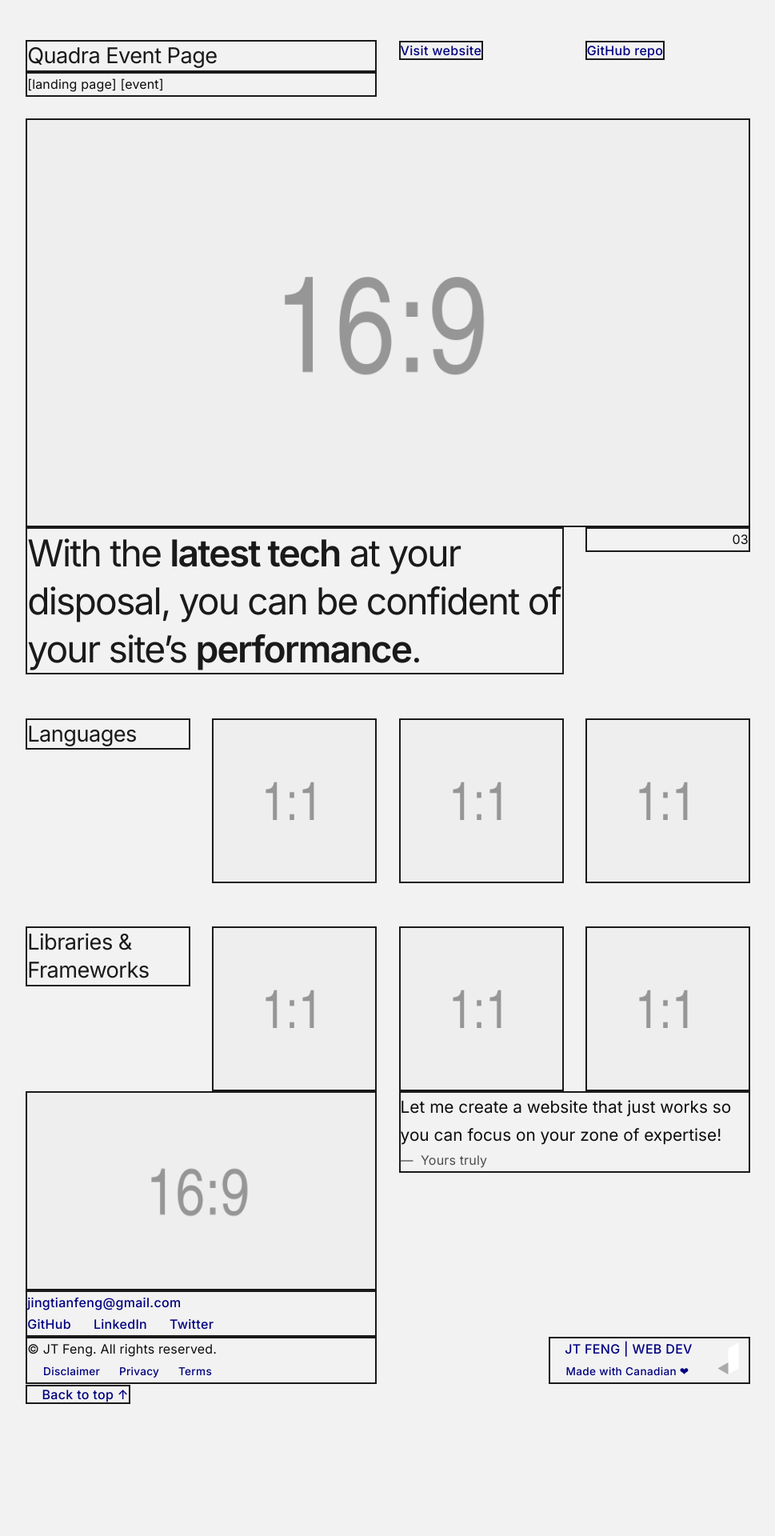
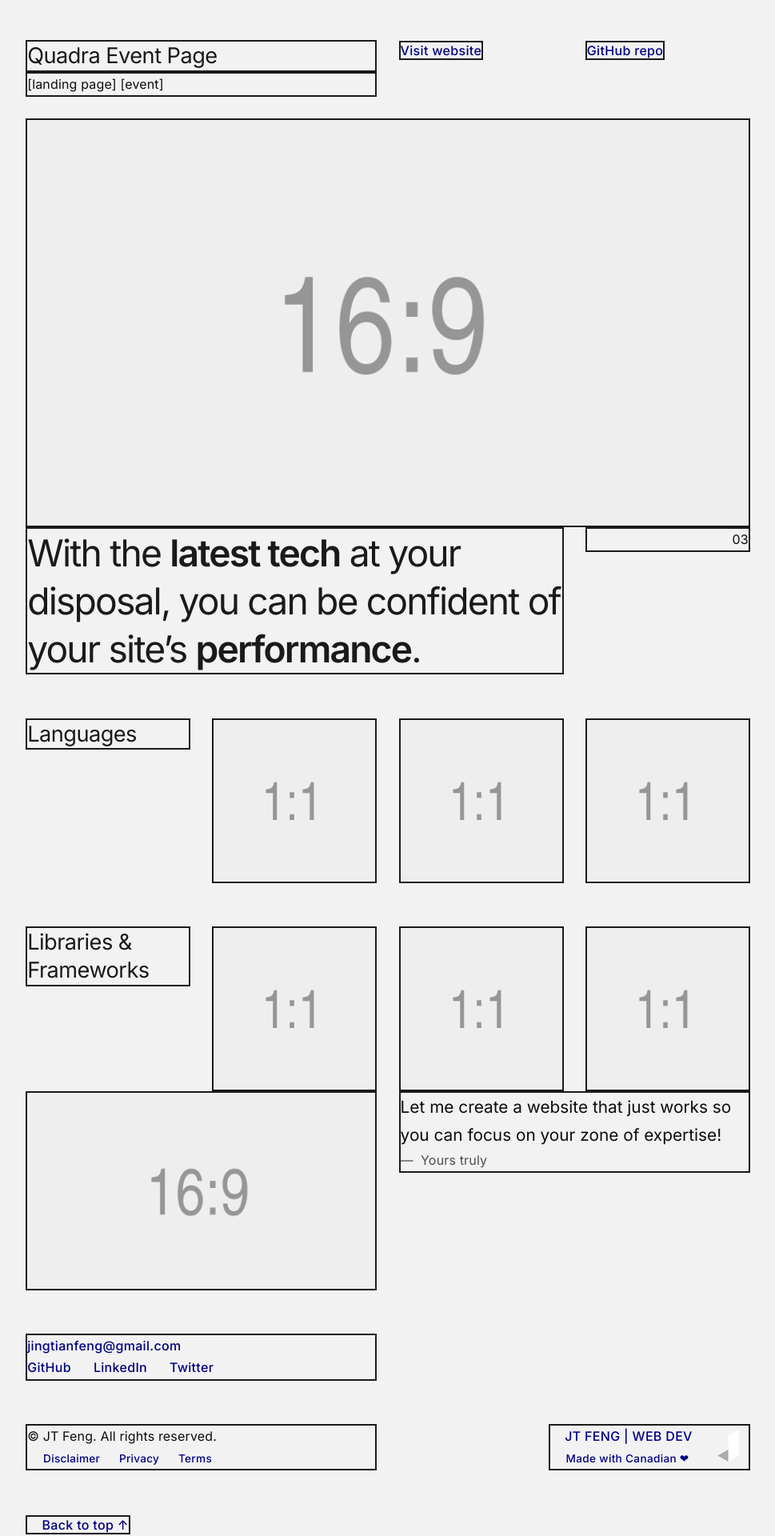
Before and after one commit to jingtianfeng/jtfeng-personal-1, a Jekyll site: the page built from index.html, in a window 1280 px wide. Shown: the part 1652-3572 px from the top of the page at 80% size, without its empty margins (155-1124 px from the left). Built offline with Jekyll 4.4.1, drawn with Linux system fonts in a browser that asks for light colours; before the commit the page ends 3409 px from its top, so only the background shows below that.

Commit message:
Update footer: add .gy-4 and/or .mt-4 to all rows

```diff
--- a/_includes/footer.html
+++ b/_includes/footer.html
@@ -1,6 +1,6 @@
 <footer id="footer">
     <div class="container">
-        <div class="row">
+        <div class="row gy-4">
             <div class="col-4 col-md-2">
                 <img class="border border-dark img-fluid"
                      src="/assets/img/placeholder-16x9.png" alt="Selfie"
@@ -20,7 +20,7 @@
                 </figure>
             </div>
         </div>
-        <div class="row">
+        <div class="row gy-4 mt-4">
             <div class="col-4 col-md-2">
                 <address class="border border-dark">
                     <a href="mailto:jingtianfeng@gmail.com">
@@ -42,7 +42,7 @@
                 </address>
             </div>
         </div>
-        <div class="row">
+        <div class="row gy-4 mt-4">
             <div class="col-4 col-md-2">
                 <div class="border border-dark">
                     <p>© {{ site.title }}. All rights reserved.</p>
@@ -81,7 +81,7 @@
                 </a>
             </div>
         </div>
-        <div class="row">
+        <div class="row gy-4 mt-4">
             <div class="col-4">
                 <a class="border border-dark"
                    href="#nav-top">
```
